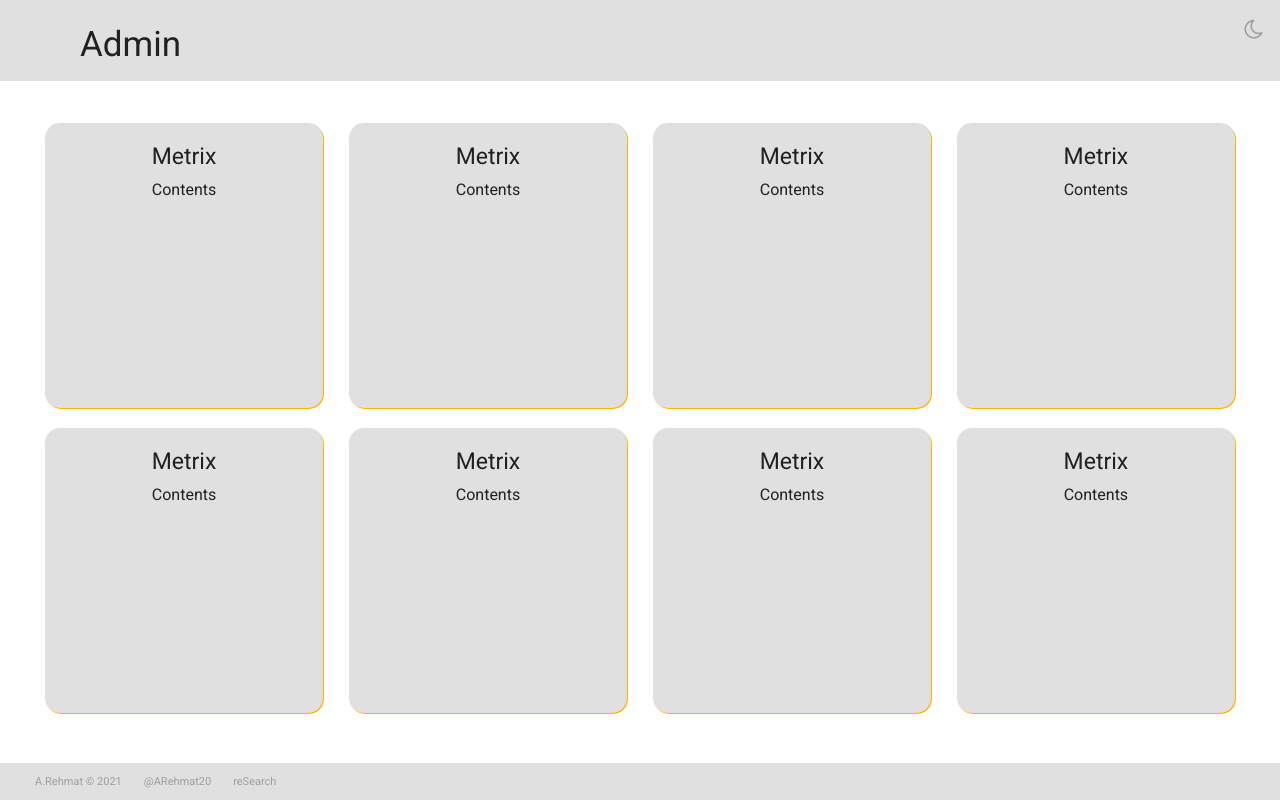
After one commit to AbdullahRehmat/reSearch, a Flask app: page /admin in a window 1280 px wide. The commit adds this page. Run offline with Flask 2, Linux system fonts and the light colour scheme.

Commit message:
UI Upgrades

```diff
--- a/GlobalAPI/api.py
+++ b/GlobalAPI/api.py
@@ -33,9 +33,7 @@ col1 = db1["htmlResults"]
 
 def find_MongoSE(identifier):
     for i in col1.find({"_id": identifier}):
-        data = i['data']
-        data = data[0]
-
+        data = i['data'][0]
         return data
 
 
--- a/Website/site.py
+++ b/Website/site.py
@@ -65,6 +65,11 @@ def results():
     return render_template('results.html', searchResults=searchResults, query=query)
 
 
+@app.route("/admin")
+def admin():
+    return render_template('admin.html')
+
+
 @app.errorhandler(404)
 def page_not_found(e):
     return render_template('404.html'), 404
--- a/Website/static/css/styles.css
+++ b/Website/static/css/styles.css
@@ -5,21 +5,27 @@ html {
 }
 
 .theme-light {
-  --grey-one: #9e9e9e;
-  --grey-two: #e0e0e0;
-  --fixed-white: #ffffff;
-  --accent-color: #FFB400;
   --primary-text-color: #212121;
   --background-color: #ffffff;
+  --accent-color: #ffb400;
+  --theme-toggle-color: #9e9e9e;
+  --query-border-color: #9e9e9e;
+  --page-heading-color: #e0e0e0;
+  --admin-item-color: #e0e0e0;
+  --footer-item-color: #9e9e9e;
+  --footer-color: #e0e0e0;
 }
 
 .theme-dark {
-  --grey-one: #9e9e9e;
-  --grey-two: #141414;
-  --fixed-white: #ffffff;
-  --accent-color: #FFC107;
   --primary-text-color: #ffffff;
   --background-color: #212121;
+  --accent-color: #ffc107;
+  --theme-toggle-color: #9e9e9e;
+  --query-border-color: #9e9e9e;
+  --page-heading-color: #121212;
+  --admin-item-color: #121212;
+  --footer-item-color: #9e9e9e;
+  --footer-color: #121212;
 }
 
 body {
@@ -48,7 +54,6 @@ body {
   font-size: 50px;
   padding-top: 30vh;
   margin-bottom: 3vh;
-  color: var(--primary-text-color);
 }
 
 #version {
@@ -63,7 +68,7 @@ body {
   margin-bottom: 3vh;
   border-radius: 5px;
   transition: box-shadow 0.3s;
-  border: 1px solid var(--grey-one);
+  border: 1px solid var(--query-border-color);
 }
 
 #submit-button {
@@ -78,15 +83,15 @@ body {
   padding-bottom: 2em;
 }
 
-#results-heading {
-  padding-top: 4vh;
+#page-heading {
+  padding-top: 3vh;
   padding-left: 5rem;
   padding-bottom: 2vh;
   margin-bottom: 4vh;
-  background-color: var(--grey-two);
+  background-color: var(--page-heading-color);
 }
 
-#results-title {
+#page-title {
   font-size: 35px;
 }
 
@@ -113,7 +118,37 @@ body {
   -moz-transform: scale(1.07);
   -webkit-transform: scale(1.07);
   color: var(--accent-color);
-  background-color: var(--fixed-grey);
+  background-color: var(--fixed-grey); /* ISSUE */
+}
+
+.admin-container {
+  width: 97vw;
+  margin: auto;
+  display: flex;
+  flex-direction: row;
+  flex-wrap: wrap;
+  justify-content: space-evenly;
+  align-items: stretch;
+  align-content: space-around;
+}
+
+.admin-item {
+  padding: 15px;
+  min-width: 20%;
+  min-height: 250px;
+  margin-top: 10px;
+  padding-top: 20px;
+  margin-bottom: 10px;
+  border-radius: 15px;
+  align-self: stretch;
+  background-color: var(--admin-item-color);
+  text-align: center;
+  box-shadow: 1px 1px 0 var(--accent-color);
+}
+
+.admin-item-title {
+  font-size: 23px;
+  margin-bottom: 10px;
 }
 
 #theme-toggle {
@@ -123,7 +158,7 @@ body {
   padding-right: 1.3%;
   padding-top: 1.3%;
   font-size: 22px;
-  color: var(--grey-one);
+  color: var(--theme-toggle-color);
 }
 
 #theme-toggle:hover {
@@ -141,10 +176,10 @@ footer {
   margin: 0;
   position: absolute;
   bottom: 0;
-  background-color: var(--grey-two);
+  background-color: var(--footer-color);
 }
 
-.item-container {
+.footer-container {
   height: 2.3rem;
   display: flex;
   flex-wrap: wrap;
@@ -160,5 +195,5 @@ footer {
   min-width: 20px;
   padding-right: 1em;
   padding-left: 1em;
-  color: var(--grey-one);
+  color: var(--footer-item-color);
 }
--- /dev/null
+++ b/Website/templates/admin.html
@@ -0,0 +1,45 @@
+{% extends "layout.html" %} {% block head %} {% endblock %} {% block title %}
+Admin - reSearch {% endblock %} {% block body %}
+
+<section id="admin-section">
+  <div id="page-heading">
+    <div id="page-title">Admin</div>
+  </div>
+
+  <div class="admin-container">
+    <div class="admin-item">
+      <div class="admin-item-title">Metrix</div>
+      <div class="admin-item-contents">Contents</div>
+    </div>
+    <div class="admin-item">
+      <div class="admin-item-title">Metrix</div>
+      <div class="admin-item-contents">Contents</div>
+    </div>
+    <div class="admin-item">
+      <div class="admin-item-title">Metrix</div>
+      <div class="admin-item-contents">Contents</div>
+    </div>
+    <div class="admin-item">
+      <div class="admin-item-title">Metrix</div>
+      <div class="admin-item-contents">Contents</div>
+    </div>
+    <div class="admin-item">
+      <div class="admin-item-title">Metrix</div>
+      <div class="admin-item-contents">Contents</div>
+    </div>
+    <div class="admin-item">
+      <div class="admin-item-title">Metrix</div>
+      <div class="admin-item-contents">Contents</div>
+    </div>
+    <div class="admin-item">
+      <div class="admin-item-title">Metrix</div>
+      <div class="admin-item-contents">Contents</div>
+    </div>
+    <div class="admin-item">
+      <div class="admin-item-title">Metrix</div>
+      <div class="admin-item-contents">Contents</div>
+    </div>
+  </div>
+</section>
+
+{% endblock %}
--- a/Website/templates/layout.html
+++ b/Website/templates/layout.html
@@ -37,7 +37,7 @@
             <i class="fa fa-moon-o"></i>
           </a>
         </div>
-        <div class="item-container">
+        <div class="footer-container">
           <div class="footer-item">
             <p>A.Rehmat &copy; 2021</p>
           </div>
--- a/Website/templates/results.html
+++ b/Website/templates/results.html
@@ -2,8 +2,8 @@
 {{query}} - reSearch {% endblock %} {% block body %}
 
 <section id="results-section">
-  <div id="results-heading">
-    <div id="results-title">Results</div>
+  <div id="page-heading">
+    <div id="page-title">Results</div>
   </div>
 
   <div id="results-box">
```
